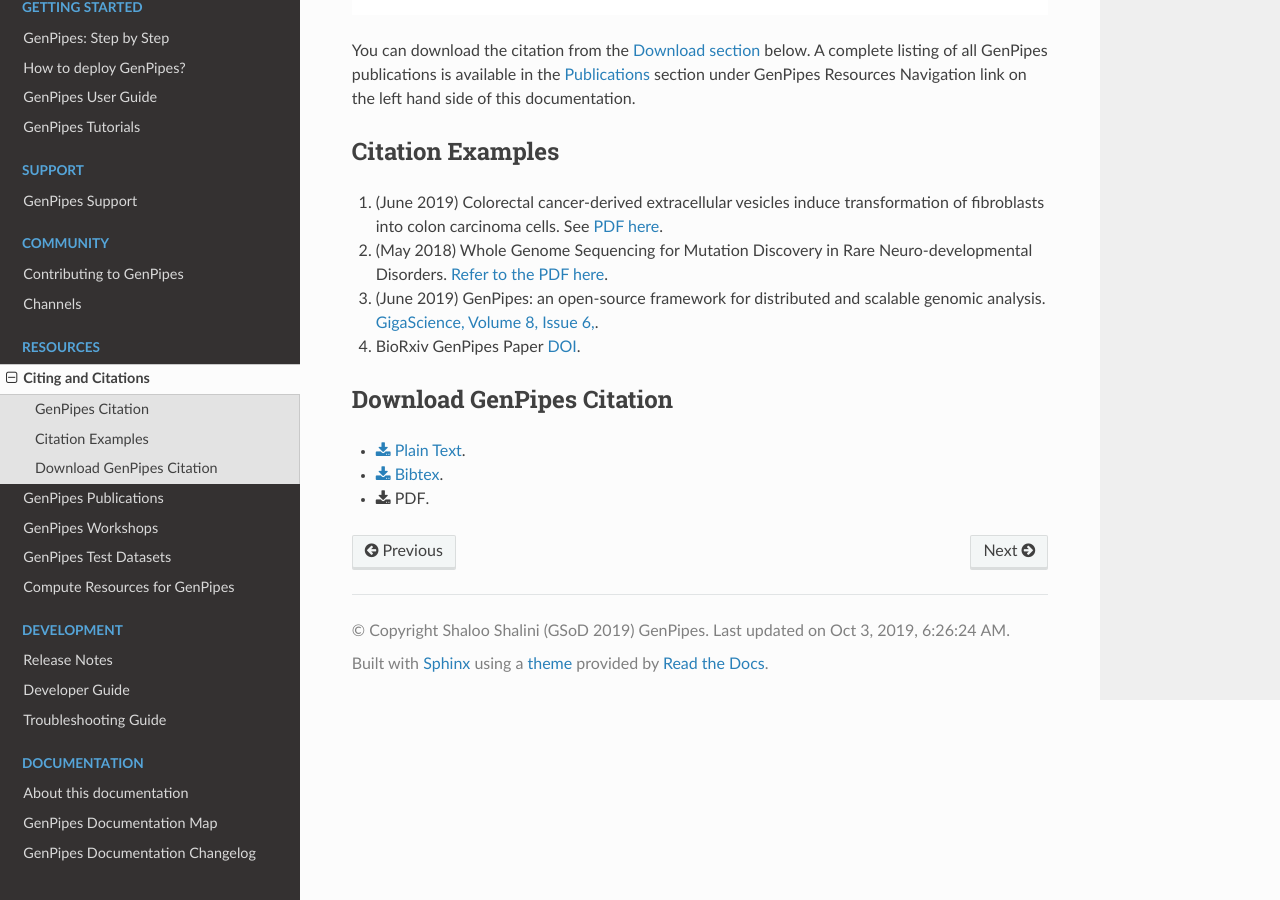
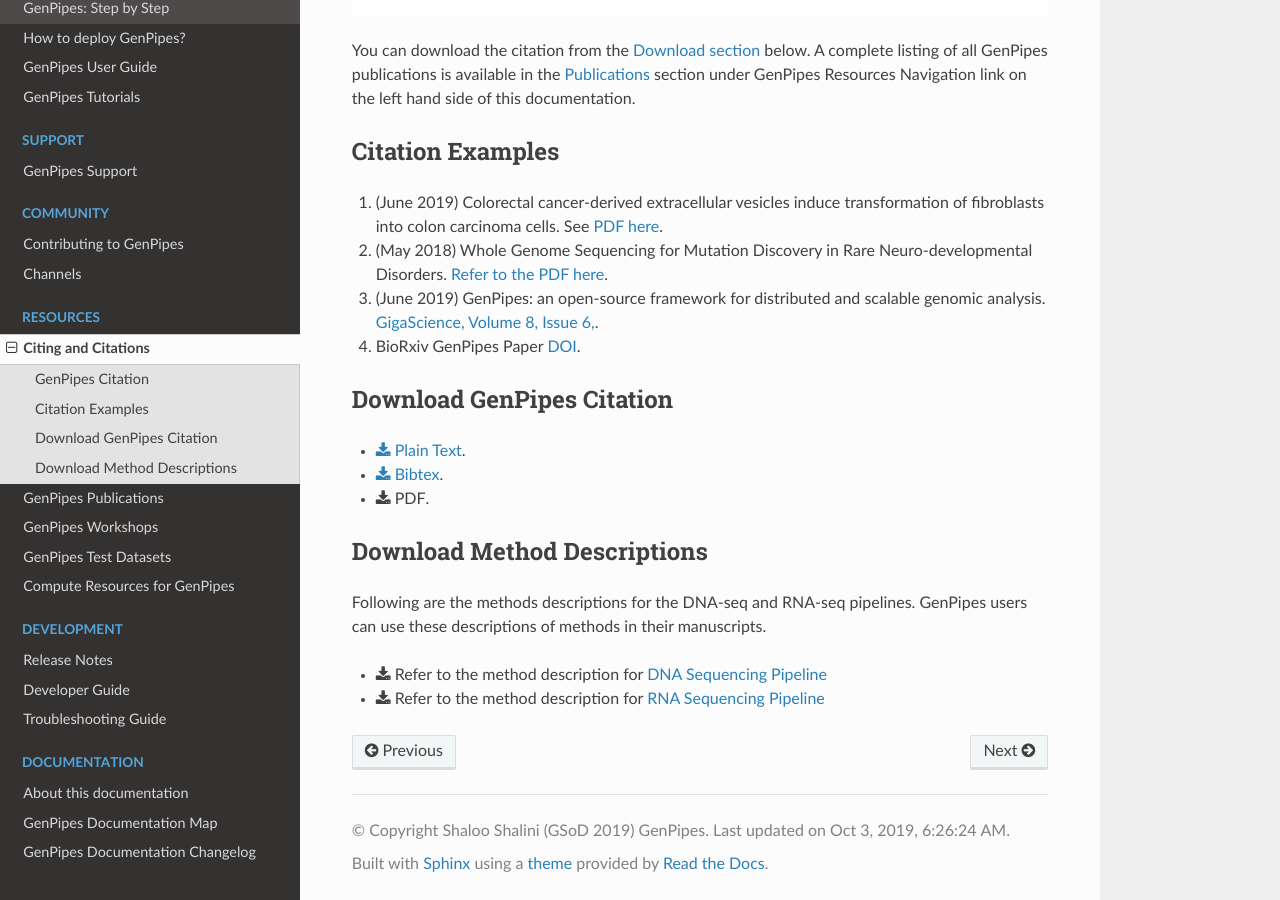
Before and after one commit to c3g/GenPipes_Docs, a Sphinx documentation site: the page built from docs/source/resources/citation.rst, in a window 1280 px wide and 900 px high, scrolled down 535 px. Built offline with Sphinx 7.4.7 and the Read the Docs theme 2.0.0, drawn with Linux system fonts in a browser that asks for light colours; formulas are drawn with MathJax 3; the version number could not be read and is left out.

Commit message:
Fixes #64 Method descriptions can be downloaded for DNA and RNS seq in addition to citation for publications

```diff
--- a/docs/source/resources/citation.rst
+++ b/docs/source/resources/citation.rst
@@ -38,3 +38,11 @@
 * :download:`Plain Text </ref/gp_citation.txt>`.
 * :download:`Bibtex </ref/gp_citation.bib>`.
 * :download:`PDF </ref/gp_citation.pdf>`.
+
+Download Method Descriptions
+-----------------------------
+
+Following are the methods descriptions for the DNA-seq and RNA-seq pipelines. GenPipes users can use these descriptions of methods in their manuscripts.
+
+* :download:`Refer to the method description </ref/met_des_dna_seq.pdf>` for :ref:`DNA Sequencing Pipeline<docs_gp_dnaseq>`
+* :download:`Refer to the method description </ref/met_des_rna_seq.pdf>` for :ref:`RNA Sequencing Pipeline<docs_gp_rnaseq>`
```
Also changed, not shown: 2 other files.
